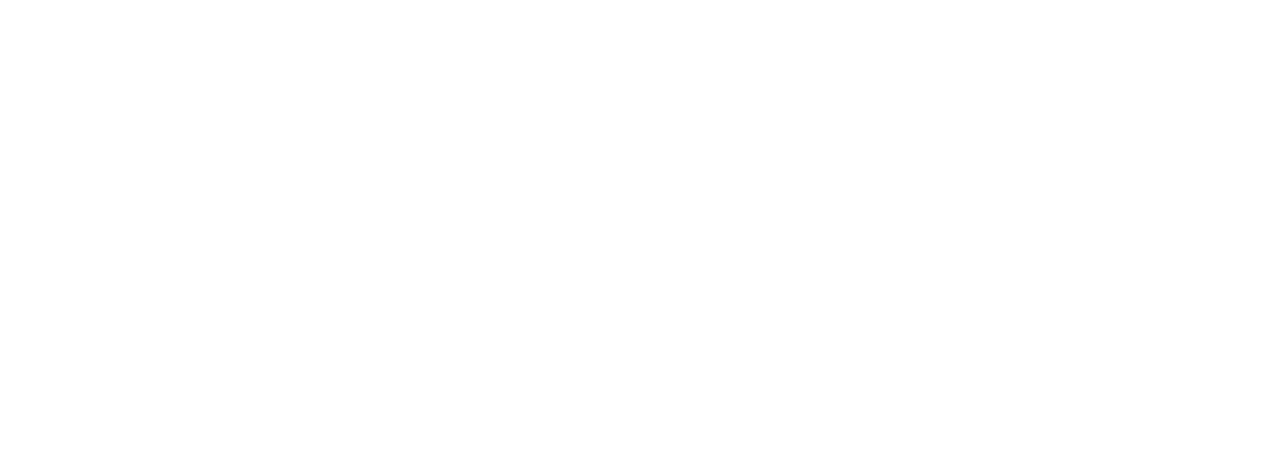
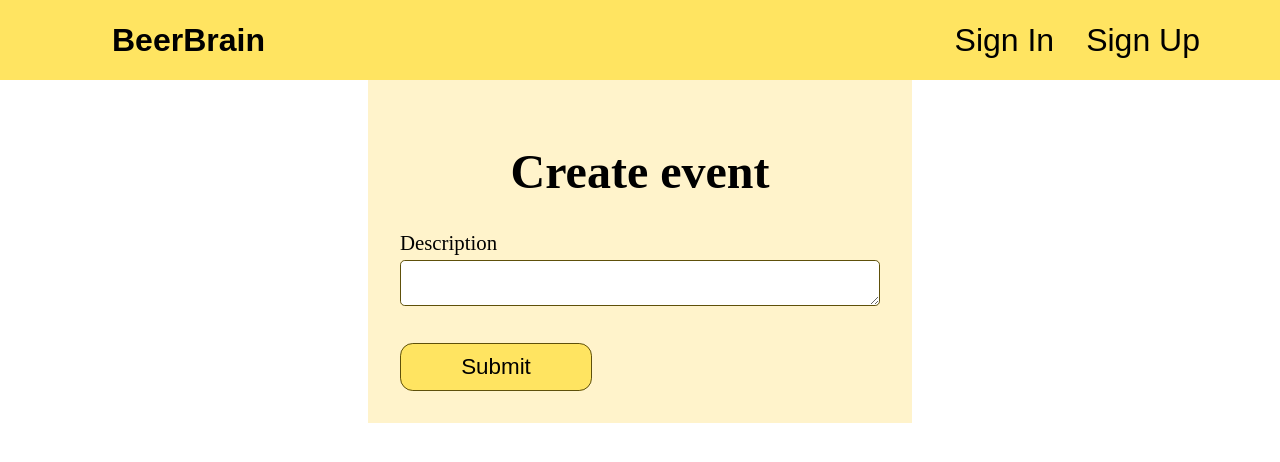
Before and after one commit to FalseR20/beer-brain-back, a React (Vite) app in the folder front/: page /create_event in a window 1280 px wide. Before the commit this address had no page. Shown: the top 462 px of the page. Built offline with nearby package versions, Linux system fonts and the light colour scheme; the HTML template or start-up script is replaced by a standard one.

Commit message:
feat: add create event page

```diff
--- a/front/src/App.tsx
+++ b/front/src/App.tsx
@@ -1,7 +1,8 @@
-import {BrowserRouter as Router, Routes, Route} from 'react-router-dom';
+import {BrowserRouter as Router, Route, Routes} from 'react-router-dom';
 import Home from './components/Home.tsx';
 import SignIn from "./forms/SignIn.tsx";
 import SignUp from "./forms/SignUp.tsx";
+import CreateEvent from "./components/CreateEvent.tsx";
 
 function App() {
     return (
@@ -10,6 +11,7 @@
                 <Route path='/' element={<Home/>}/>
                 <Route path='/sign_in' element={<SignIn/>}/>
                 <Route path='/sign_up' element={<SignUp/>}/>
+                <Route path='/create_event' element={<CreateEvent/>}/>
             </Routes>
         </Router>
     );
--- a/front/src/auth/authentication.ts
+++ b/front/src/auth/authentication.ts
@@ -32,3 +32,9 @@
 export function isAuthorized(): boolean {
     return "token" in localStorage;
 }
+
+export default function getAuthHeader() {
+    return {
+        "Authorization": `Token ${localStorage["token"]}`
+    }
+}
--- /dev/null
+++ b/front/src/components/CreateEvent.css
@@ -0,0 +1,4 @@
+textarea {
+    resize: vertical;
+    min-height: 1rem;
+}
--- /dev/null
+++ b/front/src/components/CreateEvent.tsx
@@ -0,0 +1,57 @@
+import Page from "./Page.tsx";
+import "../forms/Forms.css"
+import "./CreateEvent.css"
+import {useForm} from "react-hook-form";
+import getAuthHeader from "../auth/authentication.ts";
+
+
+interface IFormInputs {
+    description: string,
+}
+
+async function createEventAPI(inputs: IFormInputs) {
+    console.log(`Create event ${inputs}`);
+    const formData = new FormData();
+    formData.append("description", inputs.description);
+    const response = await fetch("http://127.0.0.1:8000/core/create-event/", {
+        method: "POST",
+        headers: getAuthHeader(),
+        body: formData
+    });
+    if (response.ok) {
+        const json = await response.json()
+        console.log(`Created, ${JSON.stringify(json)}`)
+    }
+}
+
+export default function CreateEvent() {
+    const {
+        register,
+        handleSubmit,
+        formState: {errors},
+    } = useForm<IFormInputs>();
+
+
+    function onSubmit(data: IFormInputs) {
+        console.log(data);
+        createEventAPI(data).then();
+    }
+
+    return (
+        <Page>
+            <div id={"form-back"}>
+                <h1> Create event</h1>
+                <form onSubmit={handleSubmit(onSubmit)} method={"POST"}>
+                    {/* register your input into the hook by invoking the "register" function */}
+                    <label>
+                        Description
+                        <textarea
+                            className={"form-field"} {...register("description", {required: "This field is required"})}/>
+                        <span>{errors.description?.message}</span>
+                    </label>
+                    <input type="submit" value="Submit"/>
+                </form>
+            </div>
+        </Page>
+    )
+}
--- a/front/src/components/Home.css
+++ b/front/src/components/Home.css
@@ -1,6 +1,28 @@
 p {
     font-size: 1.2rem;
     font-family: sans-serif;
+}
+
+.debt-buttons {
+    display: flex;
+    flex-direction: row;
+    justify-content: space-between;
+    align-items: center;
+}
+.debt-button {
+    flex-grow: 1;
+    margin: 1rem;
+    height: 8rem;
+    /*background-color: #535bf2;*/
+    border: #888888 solid 0.2rem;
+    border-radius: 1rem;
+    display: flex;
+    justify-content: center;
+    align-items: center;
+    padding: 1rem;
+    font-size: 2rem;
+    /*text-align: center;*/
+
 }
 
 .debt-div {
--- a/front/src/components/Home.tsx
+++ b/front/src/components/Home.tsx
@@ -1,20 +1,8 @@
 import Page from "./Page.tsx";
 import "./Home.css"
 import {ReactNode, useEffect, useState} from "react";
-
-export default function Home() {
-    return (
-        <Page isAuthRequired={true}>
-            <div id={"debts-div"}>
-                <p>Active debts</p>
-                <Debts/>
-                <p>Closed debts</p>
-            </div>
-
-        </Page>
-
-    )
-}
+import {Link} from "react-router-dom";
+import getAuthHeader from "../auth/authentication.ts";
 
 interface DebtJSON {
     id: number,
@@ -24,15 +12,30 @@
     is_closed: boolean
 }
 
+export default function Home() {
+    return (
+        <Page isAuthRequired={true}>
+            <div id={"debts-div"}>
+                <div className={"debt-buttons"}>
+                    <Link className={"debt-button link-button"} to={"/create_event"}>Create event</Link>
+                    <Link className={"debt-button link-button"} to={"/join_event"}>Join event</Link>
+                </div>
+                <p>All debts</p>
+                <Debts/>
+            </div>
+
+        </Page>
+
+    )
+}
+
 function Debts(): ReactNode {
     const [debts, setDebts] = useState<DebtJSON[]>([]);
 
     useEffect(
         () => {
             fetch("http://127.0.0.1:8000/core/common-events/", {
-                headers: {
-                    "Authorization": "Token 8ec432c76c8ac809f9315ba63964980f51136347"
-                }
+                headers: getAuthHeader(),
             }).then(response => response.json())
                 .then(data => setDebts(data));
         }, []
--- a/front/src/components/Page.css
+++ b/front/src/components/Page.css
@@ -20,6 +20,11 @@
 
 #project-name {
     font-weight: bold;
+}
+
+.link-button {
+    color: #000000;
+    text-decoration: none;
 }
 
 .nav-sign {
```
